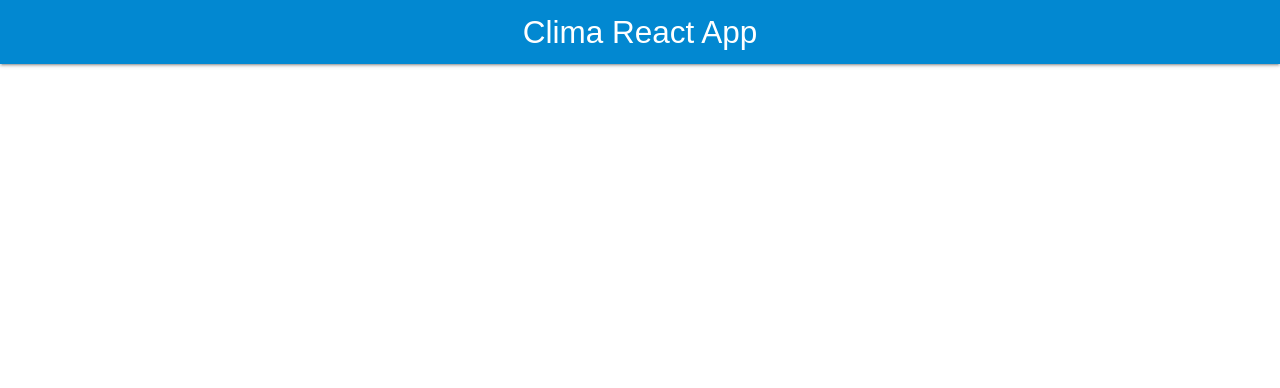
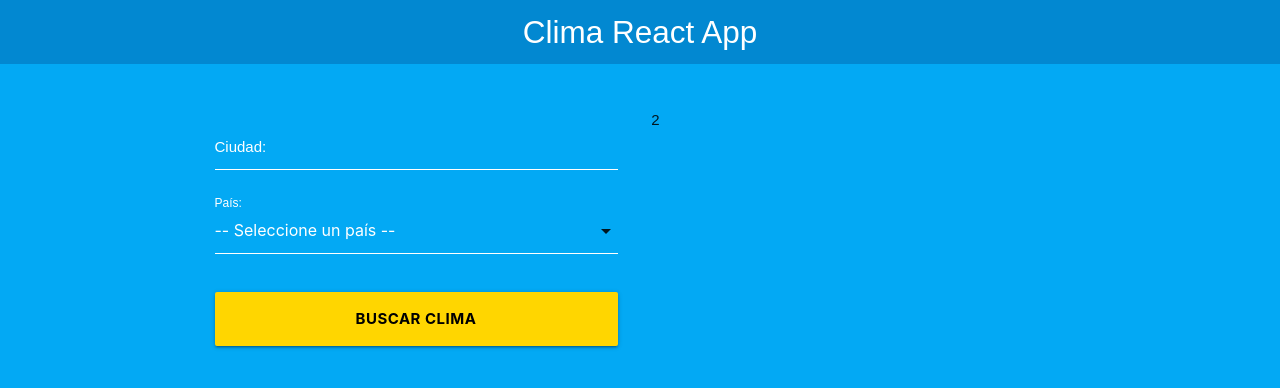
Before and after one commit to ManuelBlaze/ApiClima-React, a React (Create React App) app: page / in a window 1280 px wide. Shown: the top 388 px of the page. Built offline with nearby package versions, Linux system fonts and the light colour scheme.

Commit message:
Formulario

```diff
--- a/src/App.js
+++ b/src/App.js
@@ -1,5 +1,6 @@
 import React, {Fragment} from 'react';
 import Header from "./components/Header";
+import Formulario from "./components/Formulario";
 
 
 function App() {
@@ -9,6 +10,21 @@
         titulo='Clima React App'
       />
 
+      <div className="contenedor-form">
+        <div className="container">
+          <div className="row">
+            <div className="col m6 s12">
+              <Formulario
+
+              />
+            </div>
+            <div className="col m6 s12">
+              2
+            </div>
+          </div>
+        </div>
+      </div>
+
     </Fragment>
   );
 }
--- /dev/null
+++ b/src/components/Formulario.jsx
@@ -0,0 +1,85 @@
+import React, {useState} from 'react'
+
+const Formulario = () => {
+
+    //state form
+    const [busqueda, setBusqueda] = useState({
+        ciudad: '',
+        pais: ''
+    });
+
+    //state del error
+    const [error, setError] = useState(false)
+
+    //Extraer cudad y pais
+    const {ciudad, pais} = busqueda;
+
+    //Colocar los elemntos en el state
+    const handleChange = e => {
+        //actualizar el state
+        setBusqueda({
+            ...busqueda,
+            [e.target.name]: e.target.value
+        });
+    }
+
+    //Funcion del submit
+    const handleSubmit = e => {
+        e.preventDefault();
+
+        //validar
+        if (ciudad.trim() === '' || pais.trim() === '') {
+            setError(true);
+            return;
+        }
+        setError(false);
+
+        //Pasar al componente principal
+    }
+
+    return (
+        <form
+            onSubmit={handleSubmit}
+        >
+            {error ? <p className="red darken-4 error">Todos los campos son obligatorios</p> : null}
+
+            <div className="input-field col s12">
+                <input
+                    type="text"
+                    name="ciudad"
+                    id="ciudad"
+                    value={ciudad}
+                    onChange={handleChange}
+                />
+                <label htmlFor="ciudad">Ciudad: </label>
+            </div>
+            <div className="input-field col s12">
+                <select
+                    name="pais"
+                    id="pais"
+                    value={pais}
+                    onChange={handleChange}
+                >
+                    <option value="">-- Seleccione un país --</option>
+                    <option value="CO">Colombia</option>
+                    <option value="US">Estados Unidos</option>
+                    <option value="MX">México</option>
+                    <option value="AR">Argentina</option>
+                    <option value="CR">Costa Rica</option>
+                    <option value="ES">España</option>
+                    <option value="PE">Perú</option>
+
+                </select>
+                <label htmlFor="pais">País: </label>
+            </div>
+            <div className="input-field col s12">
+                <button
+                    type="submit"
+                    className="waves-effect waves-light btn-large btn-block yellow accent-4 col s12 btn"
+                >Buscar Clima</button>
+            </div>
+        </form>
+    );
+}
+
+export default Formulario;
--- a/src/index.css
+++ b/src/index.css
@@ -2,6 +2,7 @@
   margin: 0;
   padding: 0;
   font-family: sans-serif;
+  background-color: #03a9f4;
 }
 nav .brand-logo {
   display: block;
@@ -77,3 +78,8 @@
   text-align: center!important;
   color: #FFF!important;
 }
+
+.btn {
+  font-weight: bold;
+  color: #000;
+}
```
